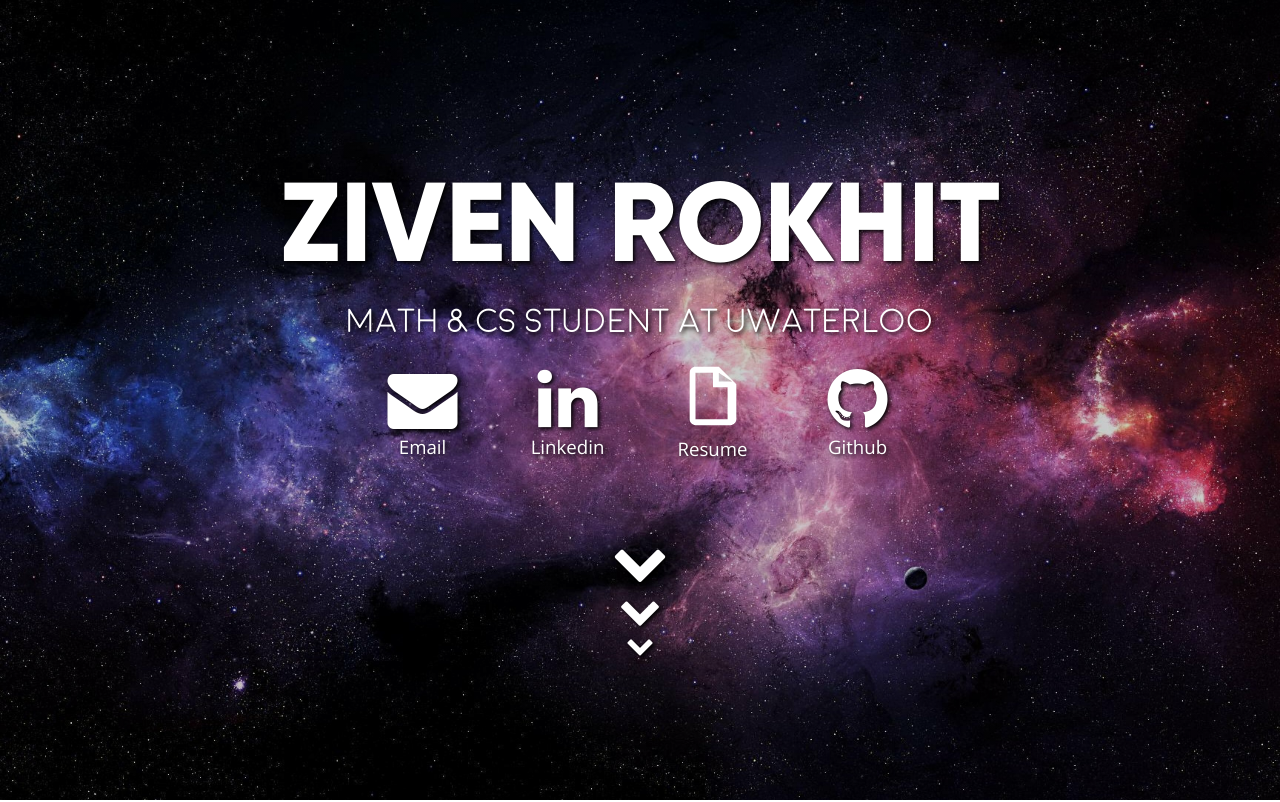
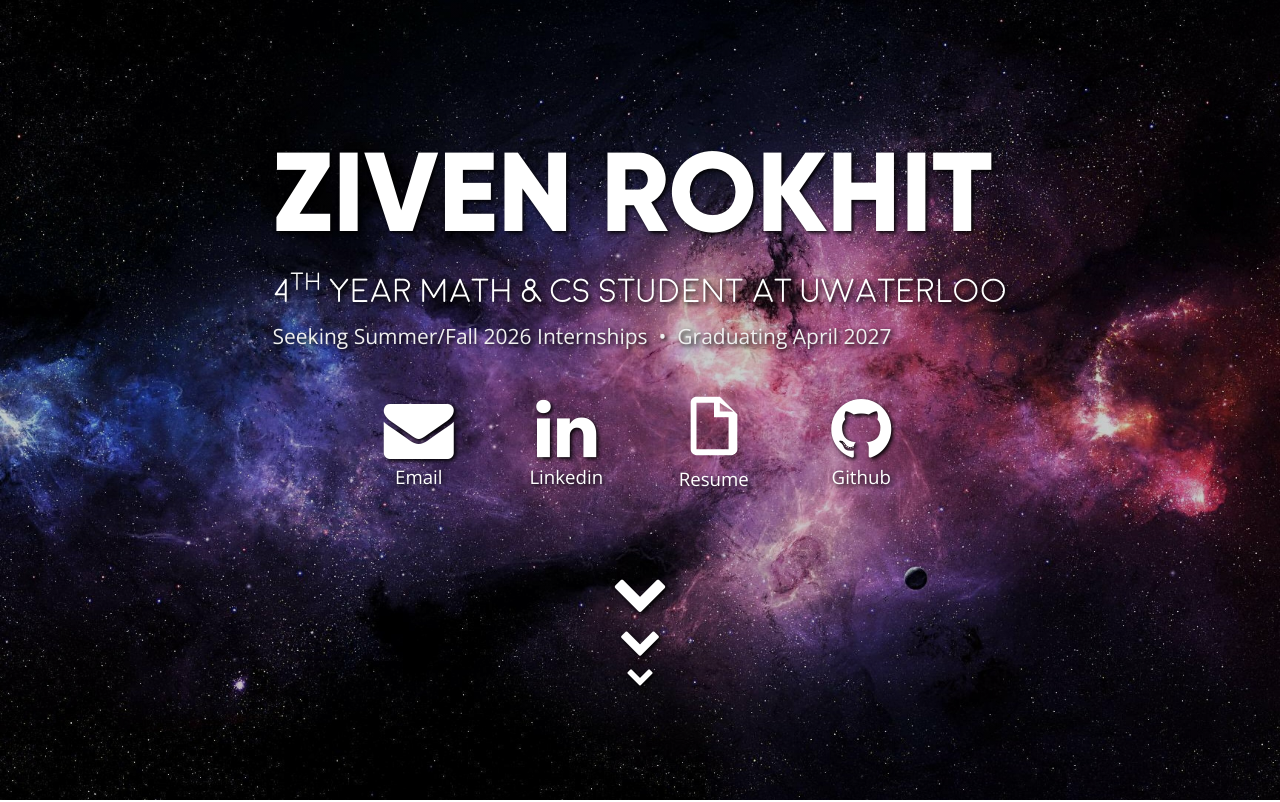
Before and after one commit to zivenrokhit/zivenrokhit.github.io, a website: page index.html in a window 1280 px wide. Shown: the top 802 px of the page. Drawn offline with nearby package versions, Linux system fonts and the light colour scheme; a script that the page names is missing.

Commit message:
minor content change in bio

```diff
--- a/index.html
+++ b/index.html
@@ -77,7 +77,14 @@
       <div class="container-fluid">
         <div class="center">
           <strong><h1>ZIVEN ROKHIT</h1></strong>
-          <h2>Math & CS Student at UWaterloo</h2>
+          <h2 style="font-size: 2.5em">
+            4<sup>th</sup> Year Math & CS Student at UWaterloo
+          </h2>
+          <p style="font-size: 1.5em; margin-top: 10px; color: #f0f0f0">
+            Seeking Summer/Fall 2026 Internships &nbsp;•&nbsp; Graduating April
+            2027
+          </p>
+
           <div
             class="row"
             style="
@@ -87,6 +94,7 @@
               flex-wrap: wrap;
               text-align: center;
               color: #fff;
+              margin-top: 30px;
             "
           >
             <div
```
